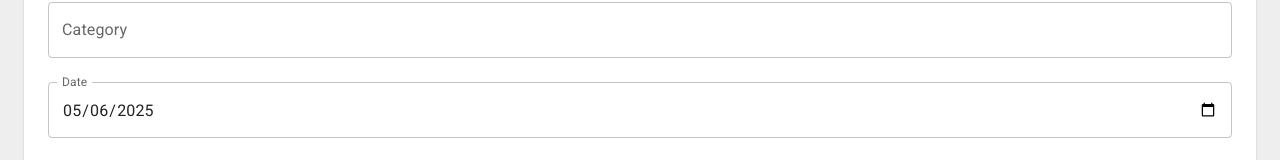
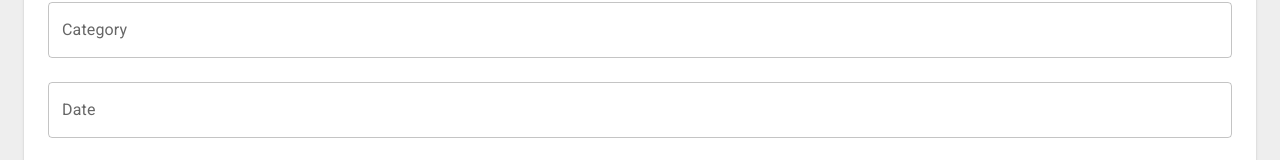
Before and after one commit to maksimhrybok/Reactivities, a React app in the folder client/: page /createActivity in a window 1280 px wide. Shown: the part 356-516 px from the top of the page. Built offline with nearby package versions, Linux system fonts and the light colour scheme; the HTML template or start-up script is replaced by a standard one.

Commit message:
feat: Refactor ActivityForm to use custom TextInput component and integrate zod validation

```diff
--- /dev/null
+++ b/client/src/app/shared/components/TextInput.tsx
@@ -0,0 +1,23 @@
+import { TextField, TextFieldProps } from "@mui/material";
+import {
+  FieldValues,
+  useController,
+  UseControllerProps,
+} from "react-hook-form";
+
+type Props<T extends FieldValues> = {} & UseControllerProps<T> & TextFieldProps;
+
+export default function TextInput<T extends FieldValues>(props: Props<T>) {
+  const { field, fieldState } = useController({ ...props });
+
+  return (
+    <TextField
+      {...props}
+      {...field}
+      fullWidth
+      variant="outlined"
+      error={!!fieldState.error}
+      helperText={fieldState.error?.message}
+    />
+  );
+}
--- a/client/src/features/activities/form/ActivityForm.tsx
+++ b/client/src/features/activities/form/ActivityForm.tsx
@@ -1,11 +1,20 @@
-import { Box, Button, Paper, TextField, Typography } from "@mui/material";
+import { Box, Button, Paper, Typography } from "@mui/material";
 import { useActivities } from "../../../lib/hooks/useActivities";
 import { useParams } from "react-router";
-import { FieldValues, useForm } from "react-hook-form";
+import { useForm } from "react-hook-form";
 import { useEffect } from "react";
+import {
+  activitySchema,
+  ActivitySchema,
+} from "../../../lib/schemas/activitySchema";
+import { zodResolver } from "@hookform/resolvers/zod";
+import TextInput from "../../../app/shared/components/TextInput";
 
 export default function ActivityForm() {
-  const { register, reset, handleSubmit } = useForm();
+  const { control, reset, handleSubmit } = useForm<ActivitySchema>({
+    mode: "onTouched",
+    resolver: zodResolver(activitySchema),
+  });
   const { id } = useParams();
   const { updateActivity, createActivity, activity, isLoadingActivity } =
     useActivities(id);
@@ -14,7 +23,7 @@
     if (activity) reset(activity);
   }, [activity, reset]);
 
-  const onSubmit = async (data: FieldValues) => {
+  const onSubmit = (data: ActivitySchema) => {
     console.log(data);
   };
 
@@ -32,43 +41,18 @@
         flexDirection="column"
         gap={3}
       >
-        <TextField
-          {...register("title")}
-          label="Title"
-          defaultValue={activity?.title}
-        />
-        <TextField
-          {...register("description")}
+        <TextInput label="Title" control={control} name="title" />
+        <TextInput
           label="Description"
+          control={control}
+          name="description"
           multiline
           rows={3}
-          defaultValue={activity?.description}
         />
-        <TextField
-          {...register("category")}
-          label="Category"
-          defaultValue={activity?.category}
-        />
-        <TextField
-          {...register("date")}
-          label="Date"
-          type="date"
-          defaultValue={
-            activity?.date
-              ? new Date(activity.date).toISOString().split("T")[0]
-              : new Date().toISOString().split("T")[0]
-          }
-        />
-        <TextField
-          {...register("city")}
-          label="City"
-          defaultValue={activity?.city}
-        />
-        <TextField
-          {...register("venue")}
-          label="Venue"
-          defaultValue={activity?.venue}
-        />
+        <TextInput label="Category" control={control} name="category" />
+        <TextInput label="Date" control={control} name="date" />
+        <TextInput label="City" control={control} name="city" />
+        <TextInput label="Venue" control={control} name="venue" />
         <Box display="flex" justifyContent="end" gap={3}>
           <Button color="inherit">Cancel</Button>
           <Button
--- /dev/null
+++ b/client/src/lib/schemas/activitySchema.ts
@@ -0,0 +1,17 @@
+import { z } from "zod";
+
+const requiredString = (fieldName: string) =>
+  z.string({ required_error: `${fieldName} is required` }).min(1, {
+    message: `${fieldName} is required`,
+  });
+
+export const activitySchema = z.object({
+  title: requiredString("Title"),
+  description: requiredString("Description"),
+  category: requiredString("Category"),
+  date: requiredString("Date"),
+  city: requiredString("City"),
+  venue: requiredString("Venue"),
+});
+
+export type ActivitySchema = z.infer<typeof activitySchema>;
```
Also changed, not shown: 54 other files (tests, documents, lock files or other folders).
